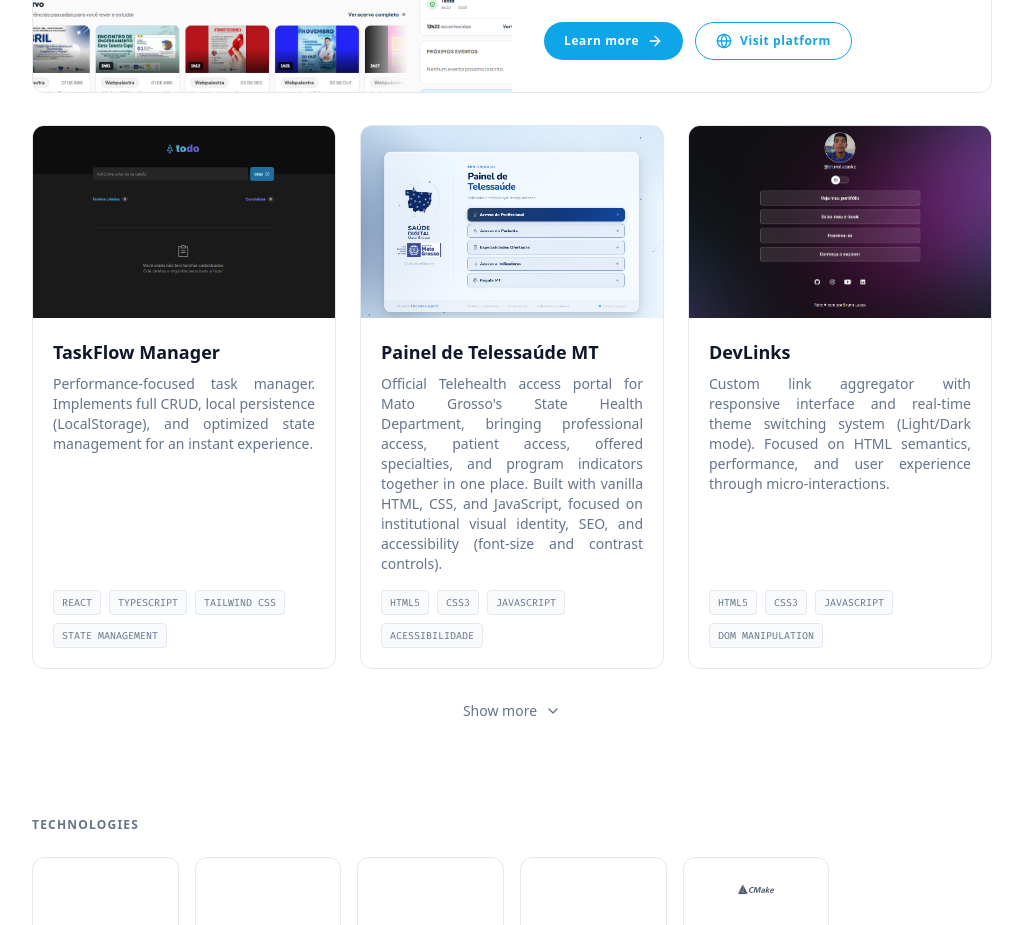
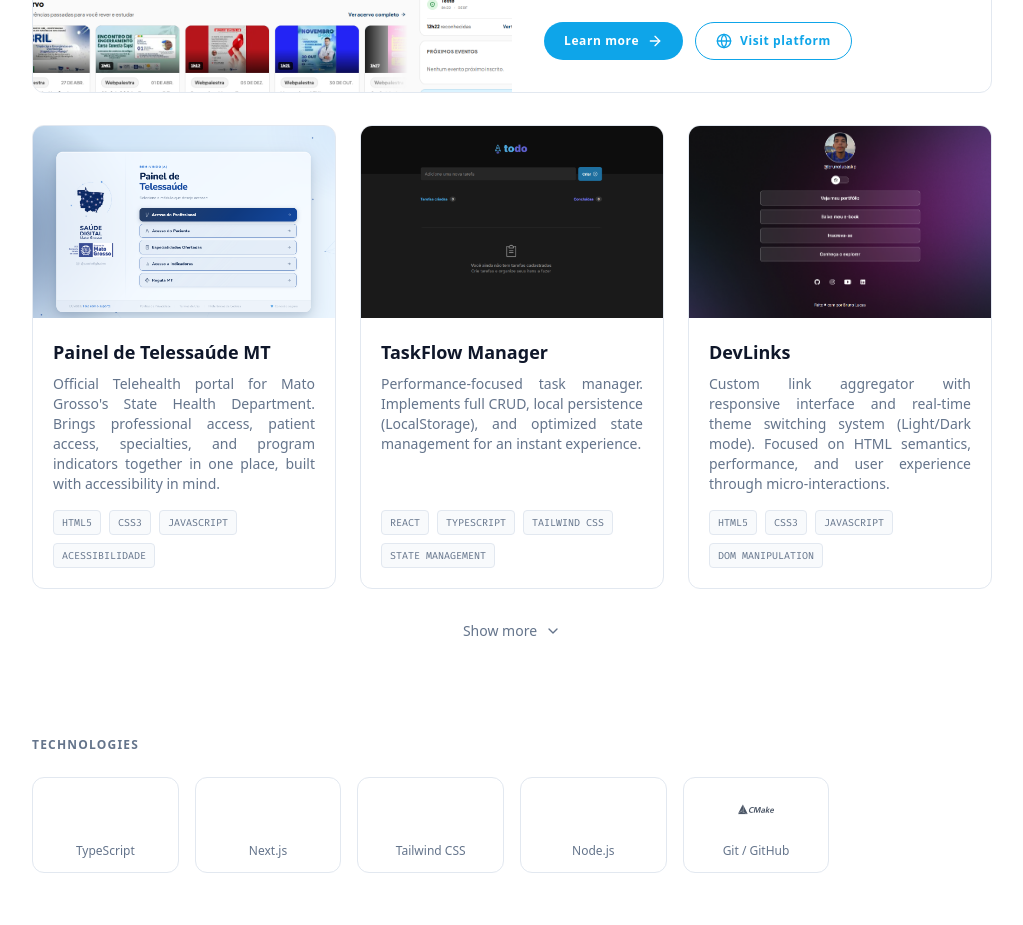
Before and after one commit to somentebruno/dev-portfolio, a Next.js app: page /en in a window 1280 px wide. Shown: the part 1880-2805 px from the top of the page, without its empty margins (128-1151 px from the left). Built offline with nearby package versions, Linux system fonts and the light colour scheme.

Commit message:
style: shorten Painel de Telessaude description and reorder before TaskFlow

```diff
--- a/src/components/Projects.tsx
+++ b/src/components/Projects.tsx
@@ -25,20 +25,20 @@ export function Projects() {
 
     const projects = [
         {
+            title: "Painel de Telessaúde MT",
+            description: t("projectPainelTelessaudeDesc"),
+            tags: ["HTML5", "CSS3", "JavaScript", "Acessibilidade"],
+            image: "/painel-telessaude.png",
+            link: "https://paineltelessaudemt.vercel.app",
+            repo: "https://github.com/somentebruno/paineltelessaudemt",
+        },
+        {
             title: "TaskFlow Manager",
             description: t("project1Desc"),
             tags: ["React", "TypeScript", "Tailwind CSS", "State Management"],
             image: "/taskflow.png",
             link: "https://todo.brunolucasdev.com",
             repo: "https://github.com/somentebruno/to-do-list-app",
-        },
-        {
-            title: "Painel de Telessaúde MT",
-            description: t("projectPainelTelessaudeDesc"),
-            tags: ["HTML5", "CSS3", "JavaScript", "Acessibilidade"],
-            image: "/painel-telessaude.png",
-            link: "https://paineltelessaudemt.vercel.app",
-            repo: "https://github.com/somentebruno/paineltelessaudemt",
         },
         {
             title: "DevLinks",
--- a/src/messages/en.json
+++ b/src/messages/en.json
@@ -60,7 +60,7 @@
         "learnMore": "Learn more",
         "viewDemo": "Visit platform",
         "projectTeleEducaShortDesc": "Multi-tenant continuing-education platform for Mato Grosso's State Health Department, unifying live classes, async coursework, and attendance proof in one product — planned and built solo, from the ground up to deployment.",
-        "projectPainelTelessaudeDesc": "Official Telehealth access portal for Mato Grosso's State Health Department, bringing professional access, patient access, offered specialties, and program indicators together in one place. Built with vanilla HTML, CSS, and JavaScript, focused on institutional visual identity, SEO, and accessibility (font-size and contrast controls).",
+        "projectPainelTelessaudeDesc": "Official Telehealth portal for Mato Grosso's State Health Department. Brings professional access, patient access, specialties, and program indicators together in one place, built with accessibility in mind.",
         "project1Desc": "Performance-focused task manager. Implements full CRUD, local persistence (LocalStorage), and optimized state management for an instant experience.",
         "project2Desc": "Custom link aggregator with responsive interface and real-time theme switching system (Light/Dark mode). Focused on HTML semantics, performance, and user experience through micro-interactions.",
         "project3Desc": "This project is an institutional landing page for a custom furniture company, focused on a clean and elegant user experience. It was developed during my learning path with Rocketseat, applying fundamental concepts of web structuring and fidelity to original design.",
--- a/src/messages/pt.json
+++ b/src/messages/pt.json
@@ -60,7 +60,7 @@
         "learnMore": "Saber mais",
         "viewDemo": "Acessar plataforma",
         "projectTeleEducaShortDesc": "Plataforma multi-tenant de educação continuada para a Secretaria de Estado de Saúde de Mato Grosso, unindo aula ao vivo, trilha assíncrona e comprovação de presença num só produto — planejada e construída sozinho, do zero ao deploy.",
-        "projectPainelTelessaudeDesc": "Portal oficial de acesso à Telessaúde da Secretaria de Estado de Saúde de Mato Grosso, reunindo acesso do profissional, acesso do paciente, especialidades ofertadas e indicadores do programa num só lugar. Construído em HTML, CSS e JavaScript puros, com foco em identidade visual institucional, SEO e acessibilidade (ajuste de fonte e contraste).",
+        "projectPainelTelessaudeDesc": "Portal oficial de Telessaúde da Secretaria de Saúde de Mato Grosso. Reúne acesso do profissional, do paciente, especialidades e indicadores num só lugar, com foco em acessibilidade.",
         "project1Desc": "Gerenciador de tarefas focado em performance. Implementa CRUD completo, persistência local (LocalStorage) e gestão de estado otimizada para uma experiência instantânea.",
         "project2Desc": "Agregador de links personalizado com interface responsiva e sistema de troca de temas (Light/Dark mode) em tempo real. Focado em semântica HTML, performance e experiência do usuário através de micro-interações.",
         "project3Desc": "Este projeto é uma landing page institucional para uma empresa de móveis sob medida, focada em uma experiência de usuário limpa e elegante. Foi desenvolvido durante minha trilha de aprendizado com a Rocketseat, aplicando conceitos fundamentais de estruturação web e fidelidade ao design original.",
```
